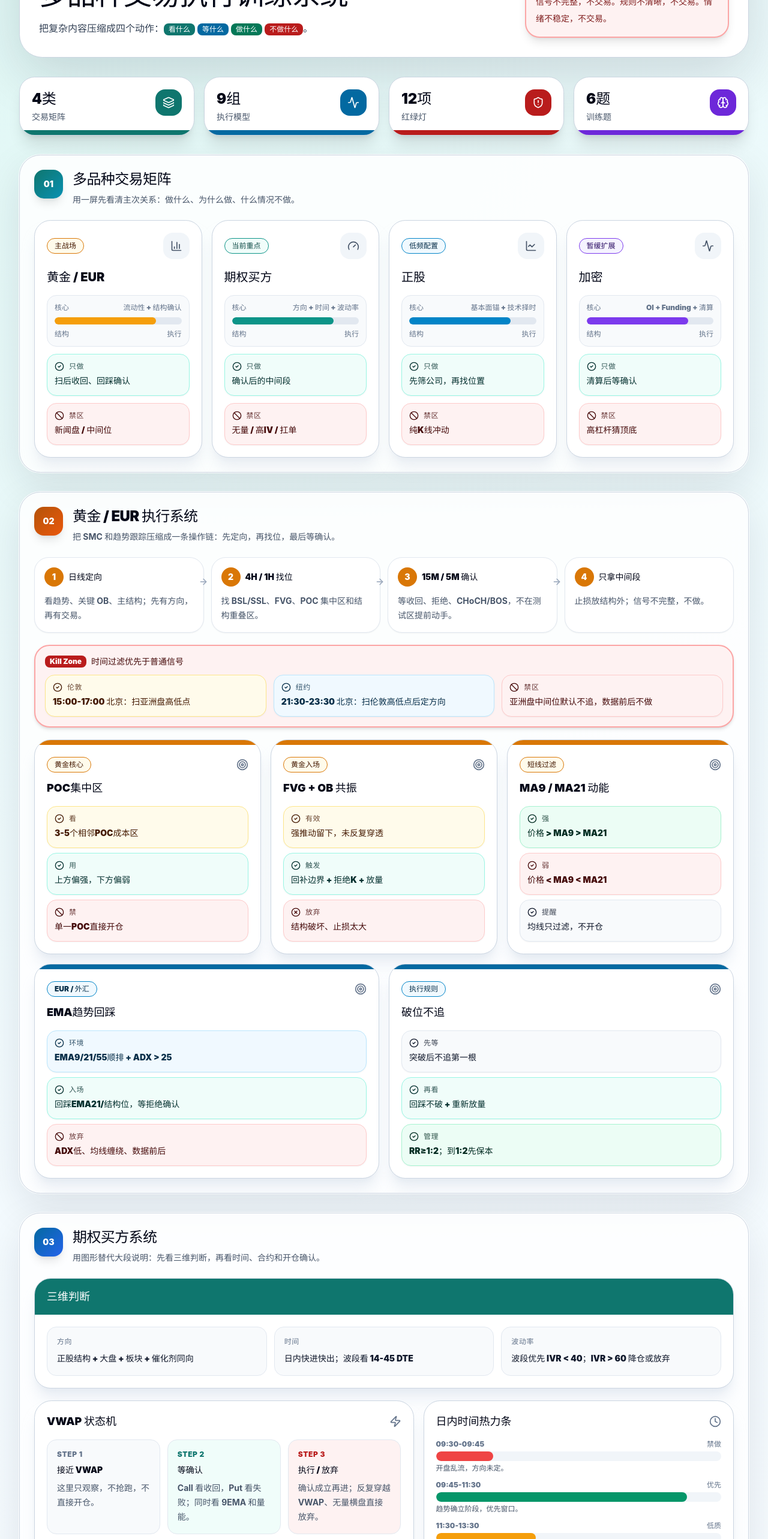
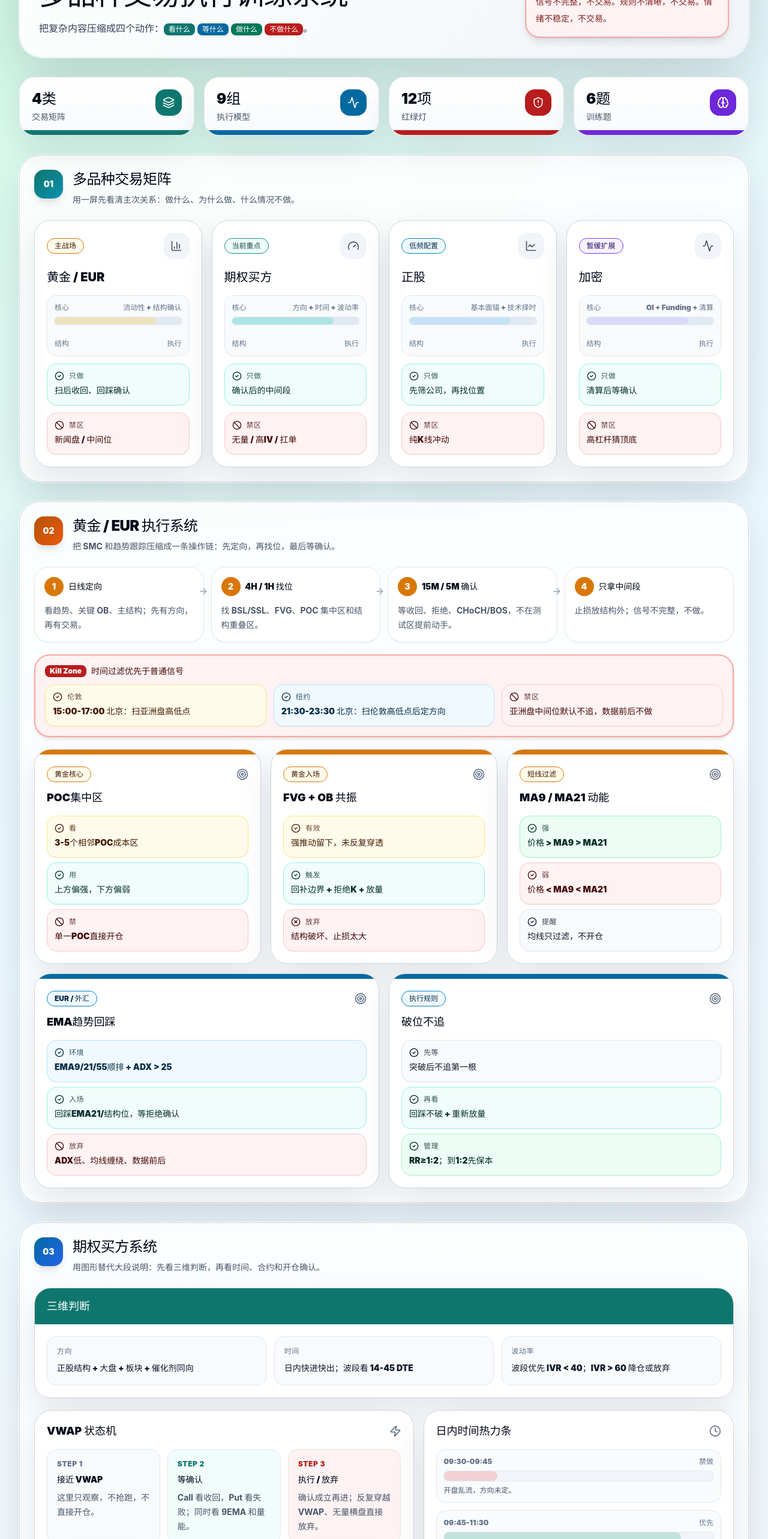
Before and after one commit to TPCapital/ModelTrade-, a React (Vite) app: page / in a window 1280 px wide. Shown: the part 180-2746 px from the top of the page at 60% size. Built offline with nearby package versions, Linux system fonts and the light colour scheme.

Commit message:
Add files via upload

```diff
--- a/src/App.jsx
+++ b/src/App.jsx
@@ -26,7 +26,7 @@ function cn(...classes) {
 }
 
 function Card({ children, className = "" }) {
-  return <div className={cn("border bg-white shadow-lg", className)}>{children}</div>;
+  return <div className={cn("border border-slate-200/90 bg-white/95 backdrop-blur-md shadow-[0_22px_55px_rgba(15,23,42,0.10)]", className)}>{children}</div>;
 }
 
 function Button({ children, className = "", variant = "default", type = "button", ...props }) {
@@ -120,7 +120,7 @@ function RuleCard({ label, text, tone = "teal", icon: Icon = CheckCircle2 }) {
 
 function FlowCard({ title, badge, tone = "teal", items = [] }) {
   return (
-    <Card className="overflow-hidden rounded-[1.7rem] border-slate-300 shadow-xl shadow-slate-200/80">
+    <Card className="overflow-hidden rounded-[1.7rem] border-slate-300 shadow-[0_20px_55px_rgba(15,23,42,0.10)]">
       <div
         className={cn(
           "h-2",
@@ -156,24 +156,44 @@ function FlowCard({ title, badge, tone = "teal", items = [] }) {
 }
 
 function VisualMeter({ label, left, right, fill = 50, tone = "teal", note }) {
-  const color = {
-    teal: "bg-teal-600",
-    red: "bg-red-600",
-    amber: "bg-amber-500",
-    blue: "bg-sky-600",
-    violet: "bg-violet-600",
-    green: "bg-emerald-600",
+  const [hovered, setHovered] = useState(false);
+  const theme = {
+    teal: { base: "bg-teal-500", soft: "bg-teal-400/30", dot: "border-teal-200 bg-teal-500 shadow-[0_0_18px_rgba(13,148,136,0.65)]", glow: "shadow-[0_0_18px_rgba(13,148,136,0.55)]" },
+    red: { base: "bg-red-500", soft: "bg-red-400/25", dot: "border-red-200 bg-red-500 shadow-[0_0_18px_rgba(239,68,68,0.65)]", glow: "shadow-[0_0_18px_rgba(239,68,68,0.55)]" },
+    amber: { base: "bg-amber-500", soft: "bg-amber-300/30", dot: "border-amber-100 bg-amber-500 shadow-[0_0_18px_rgba(245,158,11,0.65)]", glow: "shadow-[0_0_18px_rgba(245,158,11,0.55)]" },
+    blue: { base: "bg-sky-500", soft: "bg-sky-300/30", dot: "border-sky-100 bg-sky-500 shadow-[0_0_18px_rgba(14,165,233,0.65)]", glow: "shadow-[0_0_18px_rgba(14,165,233,0.55)]" },
+    violet: { base: "bg-violet-500", soft: "bg-violet-300/30", dot: "border-violet-100 bg-violet-500 shadow-[0_0_18px_rgba(139,92,246,0.65)]", glow: "shadow-[0_0_18px_rgba(139,92,246,0.55)]" },
+    green: { base: "bg-emerald-500", soft: "bg-emerald-300/30", dot: "border-emerald-100 bg-emerald-500 shadow-[0_0_18px_rgba(16,185,129,0.65)]", glow: "shadow-[0_0_18px_rgba(16,185,129,0.55)]" },
   }[tone];
   return (
-    <div className="rounded-2xl border border-slate-200 bg-slate-50 p-3">
+    <div
+      className="rounded-2xl border border-slate-200 bg-slate-50/90 p-3 transition duration-300 hover:border-slate-300 hover:bg-white"
+      onMouseEnter={() => setHovered(true)}
+      onMouseLeave={() => setHovered(false)}
+    >
       <div className="flex items-center justify-between text-xs font-black text-slate-500">
         <span>{label}</span>
         <span>{note}</span>
       </div>
-      <div className="mt-2 h-3 overflow-hidden rounded-full bg-slate-200">
-        <div className={cn("h-full rounded-full", color)} style={{ width: `${fill}%` }} />
+      <div className="mt-2 h-3 overflow-hidden rounded-full bg-slate-200/90 ring-1 ring-slate-200">
+        <div className={cn("absolute hidden", theme.base)} />
+        <div className={cn("h-full rounded-full", theme.soft)} style={{ width: `${fill}%` }} />
+        <motion.div
+          className={cn("-mt-3 h-3 rounded-full", theme.base, theme.glow)}
+          initial={false}
+          animate={{ width: hovered ? `${fill}%` : "0%" }}
+          transition={{ duration: 0.7, ease: [0.22, 1, 0.36, 1] }}
+        />
       </div>
-      <div className="mt-2 flex justify-between text-xs font-bold text-slate-500">
+      <div className="relative mt-1 h-4">
+        <motion.div
+          className={cn("absolute top-0.5 h-3 w-3 rounded-full border-2", theme.dot)}
+          initial={false}
+          animate={{ left: hovered ? `calc(${fill}% - 6px)` : "-12px", opacity: hovered ? 1 : 0 }}
+          transition={{ duration: 0.7, ease: [0.22, 1, 0.36, 1] }}
+        />
+      </div>
+      <div className="mt-1 flex justify-between text-xs font-bold text-slate-500">
         <span>{left}</span>
         <span>{right}</span>
       </div>
@@ -210,23 +230,30 @@ function ProcessRail({ steps, tone = "teal" }) {
 }
 
 function HeatWindow({ title, rows }) {
+  const [active, setActive] = useState(null);
   return (
-    <Card className="rounded-[1.7rem] border-slate-300 p-5 shadow-xl shadow-slate-200/70">
+    <Card className="rounded-[1.7rem] border-slate-300 bg-white/95 p-5 shadow-[0_20px_55px_rgba(15,23,42,0.10)]">
       <div className="flex items-center justify-between gap-3">
         <h3 className="text-lg font-black text-slate-950">{title}</h3>
         <Clock className="h-5 w-5 text-slate-500" />
       </div>
       <div className="mt-4 space-y-3">
-        {rows.map((row) => (
-          <div key={row.label}>
-            <div className="mb-1 flex items-center justify-between text-xs font-black text-slate-500">
+        {rows.map((row, idx) => (
+          <div key={row.label} onMouseEnter={() => setActive(idx)} onMouseLeave={() => setActive(null)} className="rounded-2xl border border-slate-200 bg-slate-50/80 p-3 transition hover:border-slate-300 hover:bg-white">
+            <div className="mb-2 flex items-center justify-between text-xs font-black text-slate-500">
               <span>{row.label}</span>
               <span>{row.status}</span>
             </div>
-            <div className="h-4 overflow-hidden rounded-full bg-slate-100">
-              <div className={cn("h-full rounded-full", row.className)} style={{ width: `${row.fill}%` }} />
+            <div className="relative h-4 overflow-hidden rounded-full bg-slate-100 ring-1 ring-slate-200">
+              <div className={cn("h-full rounded-full opacity-20", row.className)} style={{ width: `${row.fill}%` }} />
+              <motion.div
+                className={cn("-mt-4 h-4 rounded-full", row.className, "shadow-[0_0_18px_rgba(15,23,42,0.20)]")}
+                initial={false}
+                animate={{ width: active === idx ? `${row.fill}%` : "0%" }}
+                transition={{ duration: 0.75, ease: [0.22, 1, 0.36, 1] }}
+              />
             </div>
-            <div className="mt-1 text-xs font-bold text-slate-600">{row.note}</div>
+            <div className="mt-2 text-xs font-bold text-slate-600">{row.note}</div>
           </div>
         ))}
       </div>
@@ -243,7 +270,7 @@ function VisualDecision({ title, tone = "teal", items }) {
     red: "bg-red-700 text-white",
   }[tone];
   return (
-    <Card className="overflow-hidden rounded-[1.7rem] border-slate-300 shadow-xl shadow-slate-200/80">
+    <Card className="overflow-hidden rounded-[1.7rem] border-slate-300 shadow-[0_20px_55px_rgba(15,23,42,0.10)]">
       <div className={cn("px-5 py-4", headClass)}>
         <h3 className="text-lg font-black">{title}</h3>
       </div>
@@ -462,7 +489,7 @@ function TradingMatrix() {
         {matrix.map((item) => {
           const Icon = iconMap[item.name];
           return (
-            <Card key={item.name} className="rounded-[1.7rem] border-slate-300 p-5 shadow-xl shadow-slate-200/70">
+            <Card key={item.name} className="rounded-[1.7rem] border-slate-300 p-5 shadow-[0_20px_55px_rgba(15,23,42,0.10)]">
               <div className="mb-4 flex items-center justify-between">
                 <Badge tone={item.tone}>{item.role}</Badge>
                 <div className="rounded-2xl bg-slate-100 p-3"><Icon className="h-5 w-5 text-slate-600" /></div>
@@ -522,7 +549,7 @@ function OptionSystem() {
         ]}
       />
       <div className="mt-5 grid gap-4 xl:grid-cols-[1.1fr_0.9fr]">
-        <Card className="rounded-[1.8rem] border-slate-300 p-5 shadow-xl shadow-slate-200/70">
+        <Card className="rounded-[1.8rem] border-slate-300 p-5 shadow-[0_20px_55px_rgba(15,23,42,0.10)]">
           <div className="flex items-center justify-between gap-3">
             <h3 className="text-lg font-black text-slate-950">VWAP 状态机</h3>
             <Zap className="h-5 w-5 text-slate-500" />
@@ -557,7 +584,7 @@ function OptionSystem() {
               { label: "15:45-16:00", status: "禁做", fill: 18, className: "bg-red-500", note: "尾盘对冲，波动异常。" },
             ]}
           />
-          <Card className="rounded-[1.7rem] border-slate-300 p-5 shadow-xl shadow-slate-200/70">
+          <Card className="rounded-[1.7rem] border-slate-300 p-5 shadow-[0_20px_55px_rgba(15,23,42,0.10)]">
             <div className="flex items-center justify-between gap-3">
               <h3 className="text-lg font-black text-slate-950">合约与风控仪表</h3>
               <Gauge className="h-5 w-5 text-slate-500" />
@@ -572,7 +599,7 @@ function OptionSystem() {
         </div>
       </div>
       <div className="mt-5 grid gap-5 xl:grid-cols-[1fr_1fr]">
-        <Card className="rounded-[1.8rem] border-red-300 bg-red-50 p-5 shadow-xl shadow-red-100">
+        <Card className="rounded-[1.8rem] border-red-300 bg-red-50 p-5 shadow-[0_20px_55px_rgba(239,68,68,0.16)]">
           <h3 className="text-xl font-black text-red-950">期权买方四大杀手</h3>
           <div className="mt-4 grid gap-2 sm:grid-cols-2">
             <RuleCard label="Theta" text="入场太早，被时间磨死" tone="red" icon={AlertTriangle} />
@@ -593,7 +620,7 @@ function ExpansionSystem() {
       <SectionHeader number="04" title="正股配置系统" desc="保留必要内容，但图形化展示，避免和日内模块抢注意力。" tone="violet" />
       <div className="grid gap-4 lg:grid-cols-2">
         {stockModels.map((m) => <FlowCard key={m.title} {...m} />)}
-        <Card className="rounded-[1.7rem] border-violet-300 bg-violet-50 p-5 shadow-xl shadow-violet-100">
+        <Card className="rounded-[1.7rem] border-violet-300 bg-violet-50 p-5 shadow-[0_20px_55px_rgba(139,92,246,0.14)]">
           <Badge tone="violet">加密暂缓</Badge>
           <h3 className="mt-3 text-lg font-black text-slate-950">加密合约 / 期权</h3>
           <div className="mt-4 grid gap-3 md:grid-cols-3">
@@ -612,7 +639,7 @@ function MacroAndModels() {
     <section className="mb-8 rounded-[2.2rem] border border-slate-300 bg-white/90 p-5 shadow-[0_24px_70px_rgba(15,23,42,0.10)] ring-1 ring-white md:p-6">
       <SectionHeader number="05" title="宏观过滤 + 高胜率模型库" desc="把宏观过滤做成一眼可看懂的风险地图，让阅读变成扫视。" tone="slate" />
       <div className="grid gap-4 xl:grid-cols-[0.95fr_1.05fr]">
-        <Card className="rounded-[1.8rem] border-slate-300 p-5 shadow-xl shadow-slate-200/70">
+        <Card className="rounded-[1.8rem] border-slate-300 p-5 shadow-[0_20px_55px_rgba(15,23,42,0.10)]">
           <div className="flex items-center justify-between gap-3">
             <h3 className="text-lg font-black text-slate-950">VIX 风险地图</h3>
             <Gauge className="h-5 w-5 text-slate-500" />
@@ -626,7 +653,7 @@ function MacroAndModels() {
             重点不是只看 <KeyWord tone="slate">VIX 绝对值</KeyWord>，还要看 <KeyWord tone="amber">当日方向</KeyWord>。
           </div>
         </Card>
-        <Card className="rounded-[1.8rem] border-teal-700 bg-white p-5 shadow-xl shadow-teal-100/70">
+        <Card className="rounded-[1.8rem] border-teal-700 bg-white p-5 shadow-[0_22px_60px_rgba(13,148,136,0.15)]">
           <div className="mb-4 flex flex-col gap-2 md:flex-row md:items-end md:justify-between">
             <div>
               <h3 className="text-xl font-black text-slate-950">高胜率模型库</h3>
@@ -715,9 +742,9 @@ export default function TradingModelTrainingSystem() {
   );
 
   return (
-    <div className="min-h-screen bg-[radial-gradient(circle_at_top_left,#dff7f4_0,#f4fbff_32%,#f8fafc_70%)] text-slate-900">
+    <div className="min-h-screen bg-[radial-gradient(circle_at_top_left,#d1fae5_0,#ebf8ff_22%,#f8fafc_55%,#eef4fb_100%)] text-slate-900">
       <div className="mx-auto max-w-7xl px-4 py-8 md:px-8">
-        <motion.header initial={{ opacity: 0, y: 18 }} animate={{ opacity: 1, y: 0 }} className="mb-8 overflow-hidden rounded-[2.4rem] border border-slate-300 bg-white shadow-[0_30px_90px_rgba(15,23,42,0.14)]">
+        <motion.header initial={{ opacity: 0, y: 18 }} animate={{ opacity: 1, y: 0 }} className="mb-8 overflow-hidden rounded-[2.4rem] border border-slate-200 bg-[linear-gradient(135deg,rgba(255,255,255,0.97),rgba(241,245,249,0.94))] shadow-[0_35px_100px_rgba(15,23,42,0.18)] ring-1 ring-white">
           <div className="h-3 bg-gradient-to-r from-teal-700 via-sky-600 to-violet-700" />
           <div className="p-6 md:p-8">
             <div className="mb-4 flex flex-wrap gap-2"><Badge tone="teal">交易模型训练系统 v2.5</Badge><Badge tone="red">图形精简版</Badge><Badge tone="blue">低阅读压力</Badge></div>
@@ -736,7 +763,7 @@ export default function TradingModelTrainingSystem() {
           </div>
         </motion.header>
 
-        <div className="mb-8 grid gap-4 md:grid-cols-4">{stats.map((s) => { const Icon = s.icon; return <Card key={s.label} className="relative overflow-hidden rounded-[1.6rem] border-slate-300 p-5 shadow-xl"><div className="flex items-start justify-between"><div><div className="text-2xl font-black text-slate-950">{s.value}</div><div className="mt-1 text-sm font-black text-slate-600">{s.label}</div></div><div className={cn("rounded-2xl p-3 text-white", s.tone)}><Icon className="h-5 w-5" /></div></div><div className={cn("absolute bottom-0 left-0 h-2 w-full", s.tone)} /></Card>; })}</div>
+        <div className="mb-8 grid gap-4 md:grid-cols-4">{stats.map((s) => { const Icon = s.icon; return <Card key={s.label} className="relative overflow-hidden rounded-[1.6rem] border-slate-200 bg-[linear-gradient(180deg,rgba(255,255,255,0.98),rgba(248,250,252,0.96))] p-5 shadow-[0_20px_50px_rgba(15,23,42,0.12)]"><div className="flex items-start justify-between"><div><div className="text-2xl font-black text-slate-950">{s.value}</div><div className="mt-1 text-sm font-black text-slate-600">{s.label}</div></div><div className={cn("rounded-2xl p-3 text-white", s.tone)}><Icon className="h-5 w-5" /></div></div><div className={cn("absolute bottom-0 left-0 h-2 w-full", s.tone)} /></Card>; })}</div>
 
         <TradingMatrix />
         <GoldEurSystem />
```
Also changed, not shown: 3 other files (tests, documents, lock files or other folders).
